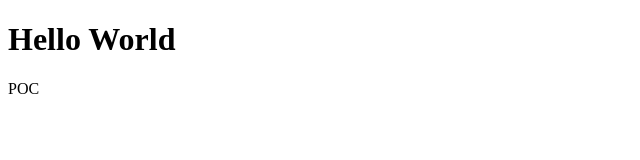
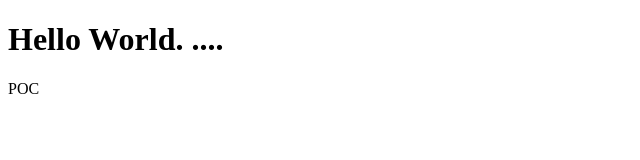
Before and after one commit to ppayrrej/test, a plain HTML site: page index.html in a window 1280 px wide. Shown: the full height of the page, 0-640 px from the left. Drawn offline with Linux system fonts and the light colour scheme.

Commit message:
Additional changes

```diff
--- a/index.html
+++ b/index.html
@@ -1,7 +1,7 @@
 <!DOCTYPE html>
 <html>
 <body>
-<h1>Hello World</h1>
+<h1>Hello World. ....</h1>
 <p>POC</p>
 </body>
 </html>
```
